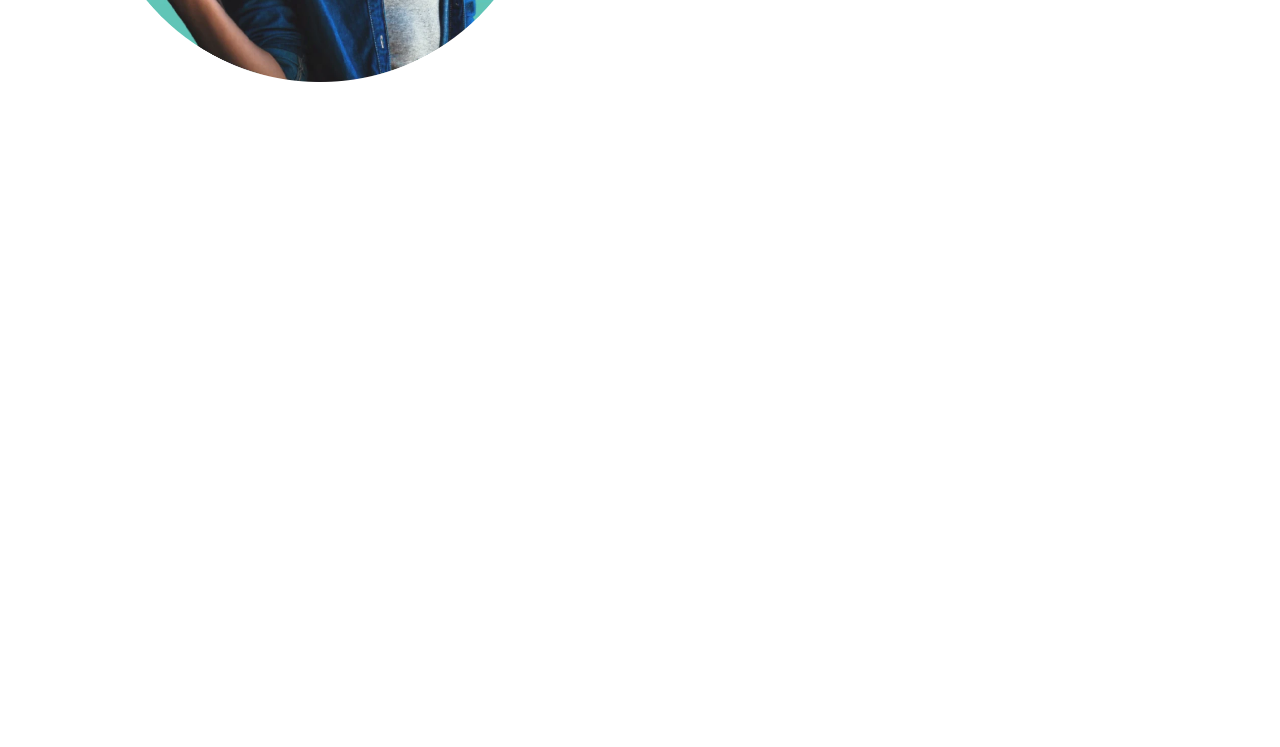
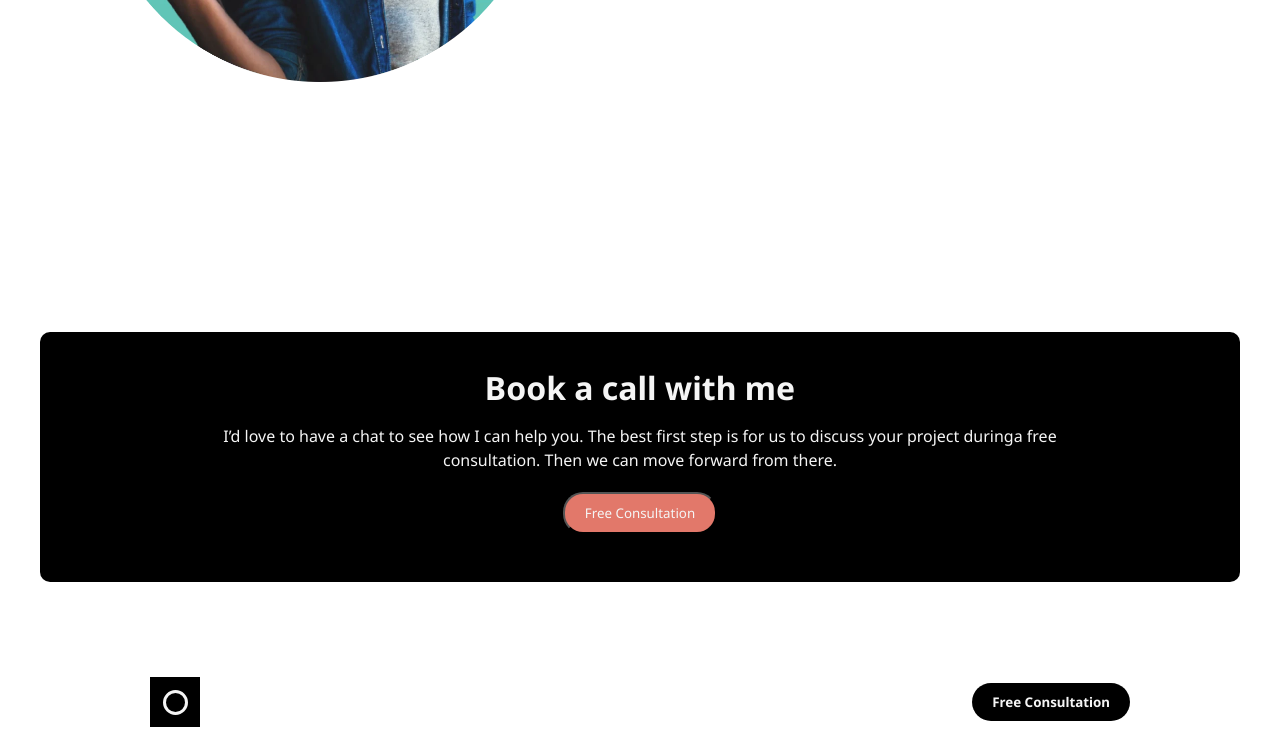
Before and after one commit to maa7vini/site-teste-29, a plain HTML site: page index.html in a window 1280 px wide. Shown: the part 1393-2140 px from the top of the page. Before the commit the page ends 1650 px from the top, so only its background shows below. Drawn offline with Linux system fonts and the light colour scheme.

Commit message:
site-teste-29

```diff
--- a/index.html
+++ b/index.html
@@ -89,5 +89,25 @@
             </div>
         </div>
     </div>
+
+    <div class="book">
+        <div class="book-div">
+            <h1>Book a call with me</h1>
+
+            <p>I’d love to have a chat to see how I can help you. The best first step is for us to discuss your project duringa free <br> consultation. Then we can move forward from there.</p>
+
+            <button>Free Consultation</button>
+        </div>
+    </div>
+
+    <footer>
+        <div class="nav-square">
+            <div class="nav-circule"></div>
+        </div>
+
+        <div class="footer-btn">
+            <button>Free Consultation</button>
+        </div>
+    </footer>
 </body>
 </html>
--- a/style.css
+++ b/style.css
@@ -340,3 +340,72 @@ header {
     background-color: #e07163;
     transition: .3s;
 }
+
+.book {
+    height: 50vh;
+    width: 100%;
+    display: flex;
+    align-items: center;
+    justify-content: center;
+}
+
+.book-div {
+    background-color: black;
+    height: 250px;
+    width: 1200px;
+    display: flex;
+    align-items: center;
+    justify-content: center;
+    flex-direction: column;
+    color: whitesmoke;
+    text-align: center;
+    border-radius: 10px;
+}
+
+.book-div h1 {
+    margin-top: -15px;
+}
+
+.book-div p {
+    width: 900px;
+    line-height: 1.5em;
+    margin-top: 15px;
+}
+
+.book-div button {
+    margin-top: 20px;
+    padding: 10px 20px;
+    border-radius: 20px;
+    background-color: #E2786A;
+    color: whitesmoke;
+    cursor: pointer;
+}
+
+.book-div button:hover {
+    background-color: #e07163;
+    transition: .3s;
+}
+
+footer {
+    height: 90px;
+    width: 100%;
+    display: flex;
+    align-items: center;
+    justify-content: space-between;
+    padding: 0px 150px;
+}
+
+footer button {
+    margin: 10px 0px;
+    padding: 10px 20px;
+    background-color: black;
+    border: none;
+    border-radius: 20px;
+    cursor: pointer;
+    font-weight: bold;
+    color: whitesmoke;
+}
+
+footer button:hover {
+    background-color: rgb(14, 14, 14);
+}
```
